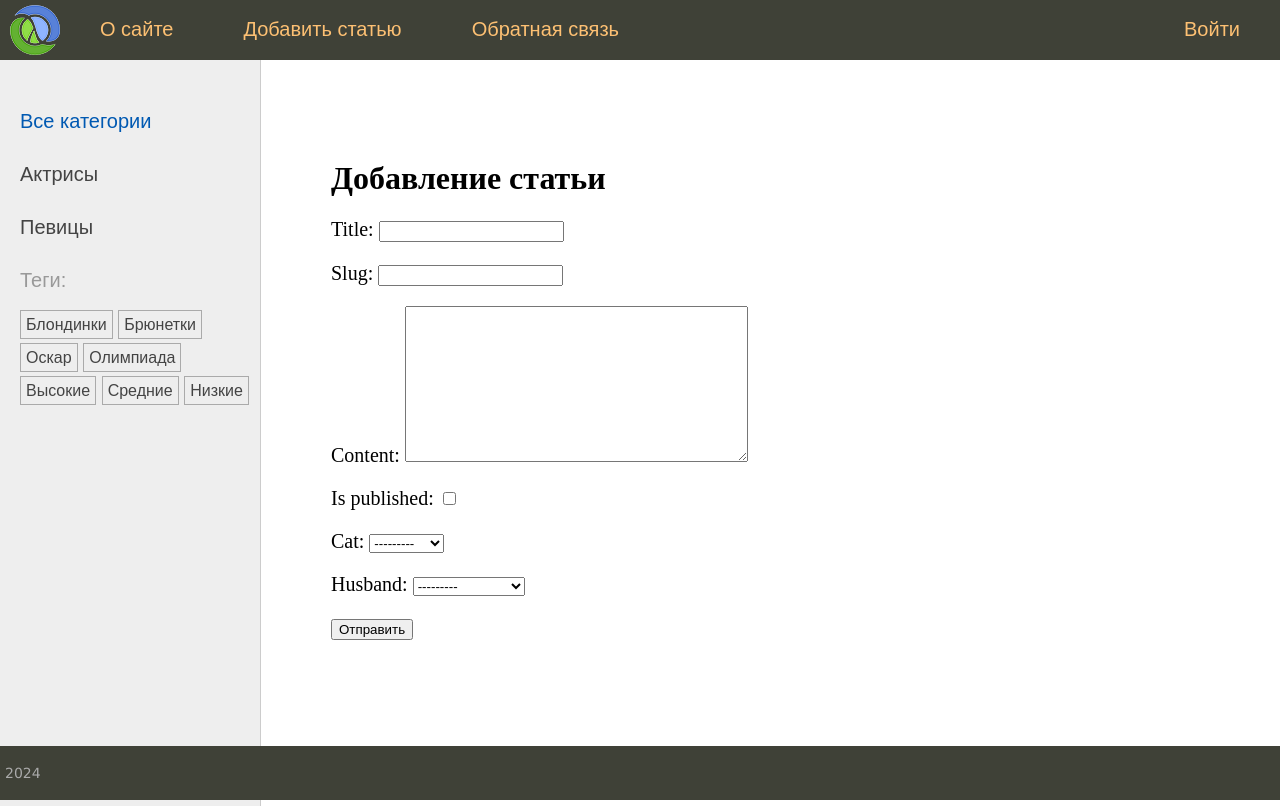
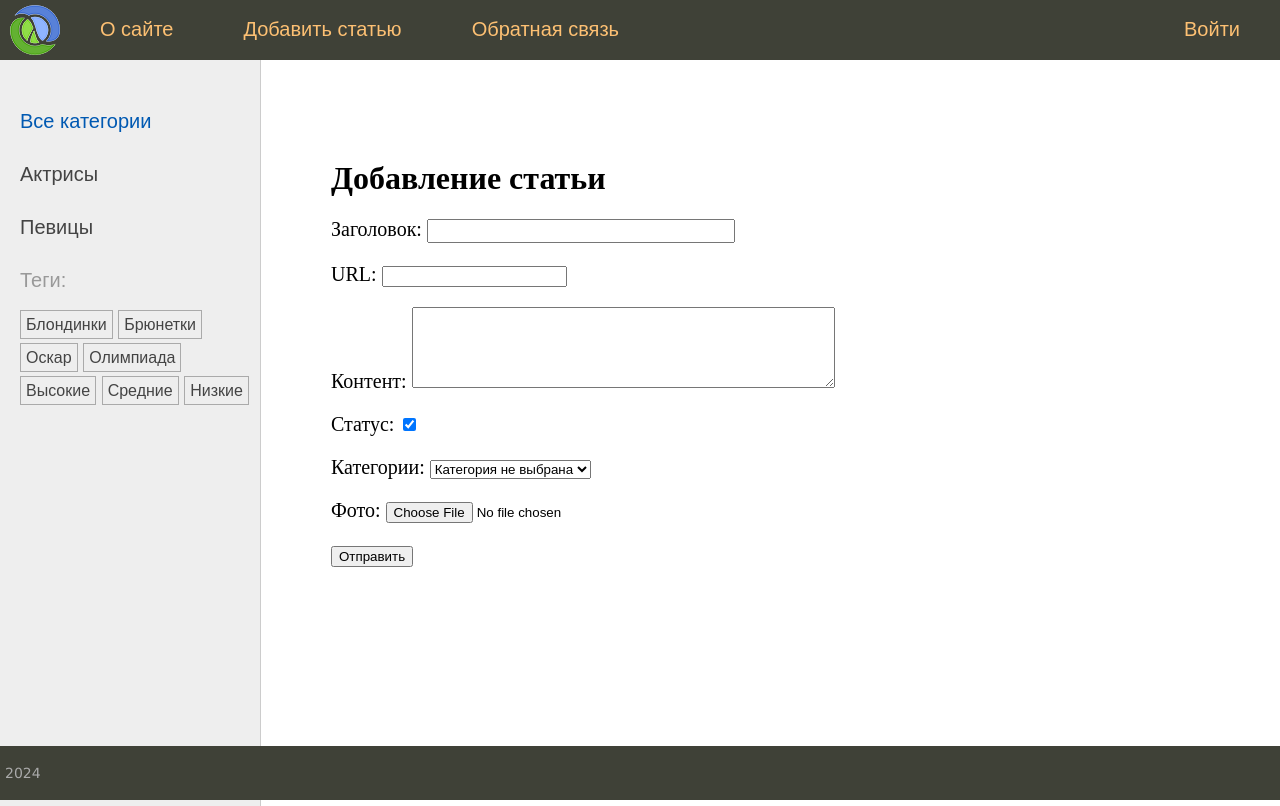
Before and after one commit to albusD0/Kind_Jango, a Django app: page /addpage/ in a window 1280 px wide. Run offline with Django 4.2, Linux system fonts and the light colour scheme; data comes from the database, SQL or seed files in the repository; both versions use the stored data as it was after the commit.

Commit message:
Отображение полей формы. Сохранение переданных данных в БД. Самостоятельно реализовал возможность прикреплять фото к статье

```diff
--- a/sitewomen/women/forms.py
+++ b/sitewomen/women/forms.py
@@ -1,11 +1,12 @@
 from django import forms
-from .models import Category, Husband
+from .models import Category, Husband, Women
 
 
 class AddPostForm(forms.Form):
-    title = forms.CharField(max_length=255)
-    slug = forms.SlugField(max_length=255)
-    content = forms.CharField(widget=forms.Textarea(), required=False)
-    is_published = forms.BooleanField(required=False)
-    cat = forms.ModelChoiceField(queryset=Category.objects.all())
-    husband = forms.ModelChoiceField(queryset=Husband.objects.all(), required=False)
+    title = forms.CharField(max_length=255, label='Заголовок',  widget=forms.TextInput(attrs={'class': 'form-input'}))
+    slug = forms.SlugField(max_length=255, label='URL')
+    content = forms.CharField(widget=forms.Textarea(attrs={'cols': 50, 'rows': 5}), required=False, label='Контент')
+    is_published = forms.BooleanField(required=False, label='Статус', initial=True)
+    cat = forms.ModelChoiceField(queryset=Category.objects.all(), label='Категории', empty_label='Категория не выбрана')
+    #husband = forms.ModelChoiceField(queryset=Husband.objects.all(), required=False, label='Супруг', empty_label='Не замужем')
+    photo = forms.ImageField(label='Фото', required=False)
--- a/sitewomen/women/templates/women/addpage.html
+++ b/sitewomen/women/templates/women/addpage.html
@@ -2,7 +2,7 @@
 
 {% block content %}
 <h1>{{title}}</h1>
-<form action="" method="post">
+<form action="" method="post" enctype="multipart/form-data">
     {% csrf_token %}
     {{ form.as_p }}
     <p><button type="submit">Отправить</button></p>
--- a/sitewomen/women/views.py
+++ b/sitewomen/women/views.py
@@ -65,9 +65,14 @@ class ShowPost(DetailView):
 
 def addpage(request):
     if request.method == 'POST':
-        form = AddPostForm(request.POST)
+        form = AddPostForm(request.POST, request.FILES)
         if form.is_valid():
-            print(form.cleaned_data)
+            #print(form.cleaned_data)
+            try:
+                Women.objects.create(**form.cleaned_data)
+                return redirect('home')
+            except:
+                form.add_error(None, 'Ошибка добавления поста')
     else:
         form = AddPostForm()
     return render(request, 'women/addpage.html', {'menu': menu, 'title': "Добавление статьи", 'form': form})
```
Also changed, not shown: sitewomen/db.sqlite3, sitewomen/media/photos/2024/08/29/330px-Charlize-theron-IMG_6045.jpg (added), sitewomen/media/photos/2024/08/29/images_1.jpg (added).
